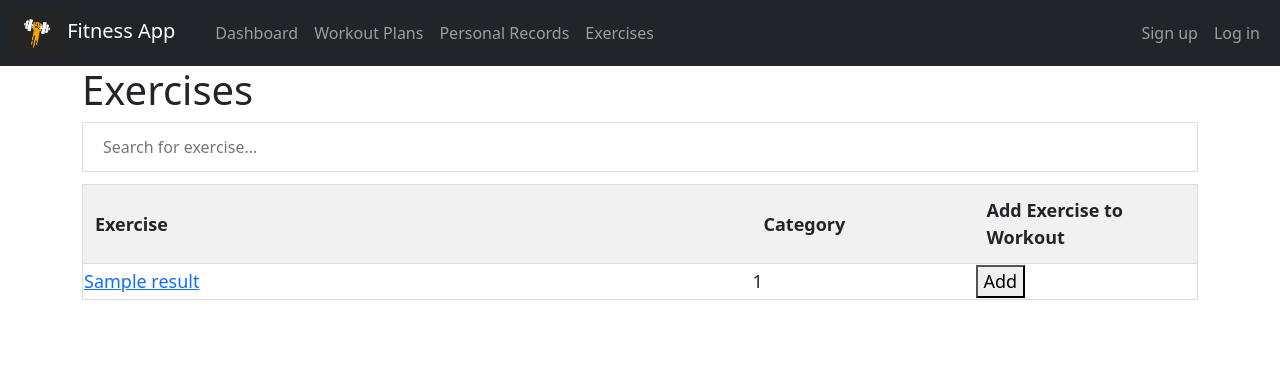
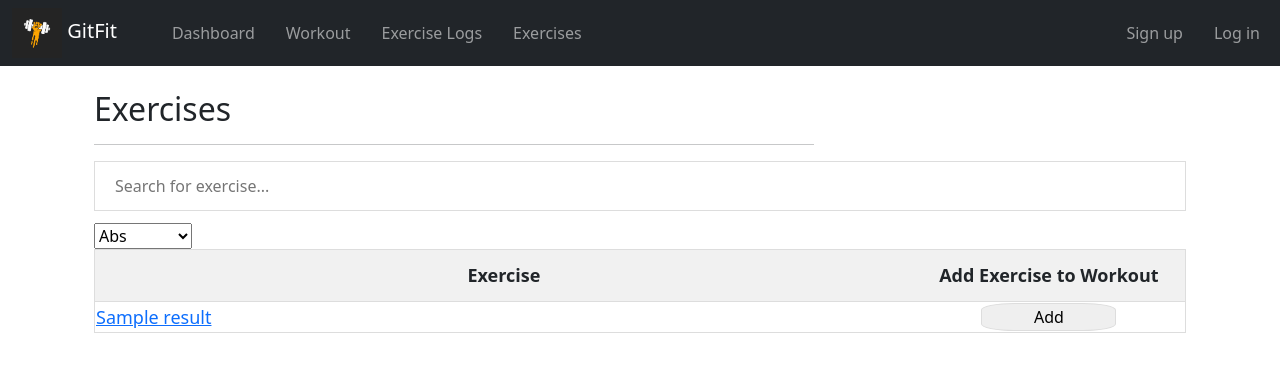
Before and after one commit to vrbrag/Workout-Planner, a Flask app: page /exercises in a window 1280 px wide. Shown: the top 372 px of the page. Run offline with Flask 2, Linux system fonts and the light colour scheme; tables that the repository leaves empty hold one stand-in row (values such as "Sample post"); a database or web service that is not in the repository returns one stand-in record (values such as "Sample title"); data that the repository does not hold is empty; some libraries are stand-ins or nearby versions.

Commit message:
homepage / exercise cat dropdown menu

```diff
--- a/app.py
+++ b/app.py
@@ -147,7 +147,7 @@ def show_all_exercises():
 def show_exercise_info(exercise_id):
     """Show details of exercise"""
 
-    resp = requests.get(f"{BASE_URL}/exercise", params={'language':2})
+    resp = requests.get(f"{BASE_URL}/exercise", params={'language':2, 'limit':232})
     data = resp.json()['results']
 
     res = None
@@ -167,3 +167,11 @@ def show_exercise_info(exercise_id):
 #     print("is this working?")
 #     print(data_exercises[0]['name'])
 #     return render_template('all_exercises.html', data_exercises=data_exercises)
+
+resp = requests.get(f"{BASE_URL}/exercise", params={'language':2, 'limit':232})
+data = resp.json()['results']
+res = None
+for exercise in data:
+    if exercise['id'] == 187:
+        res = exercise
+        print(res)
--- a/static/app.js
+++ b/static/app.js
@@ -4,7 +4,7 @@
 // _____________________________________________________
 // Search Exercises by NAME
 // _____________________________________________________
-function myFunction() {
+function searchExercises() {
    // Declare variables
    let input, filter, table, tr, td, i, txtValue;
    input = document.getElementById("myInput");
--- a/static/stylesheets/style.css
+++ b/static/stylesheets/style.css
@@ -1,3 +1,7 @@
+.nav-item {
+  margin: auto;
+  padding-left: 15px;
+}
 /* =====================================================
 _________________/ *Exercise* Tab /__________________
 ===================================================== */
@@ -27,16 +31,27 @@ _________________/ *Exercise* Tab /__________________
  }
 
  #exercisesTable th, #myTable td {
-   text-align: left; /* Left-align text */
+   text-align: center; /* Left-align text */
    padding: 12px; /* Add padding */
  }
 
  #exercisesTable tr {
    /* Add a bottom border to all table rows */
    border-bottom: 1px solid #ddd;
+   padding: 15px;
  }
 
  #exercisesTable tr.header, #exercisesTable tr:hover {
    /* Add a background color to the table header and on hover */
    background-color: #f1f1f1;
  }
+
+ .add-exercise-btn {
+  /* background-color: rgba(255, 166, 0, 0.37); */
+  border-radius: 25%;
+  border: 1px solid #ddd;
+  margin-left: 25%;
+  width: 50%;
+  display: inline-block;
+  font-size: 16px;
+ }
--- a/templates/all_exercises.html
+++ b/templates/all_exercises.html
@@ -1,28 +1,36 @@
 {% extends 'base.html' %}
 {% block content %}
 
+<div id="main">
+   <div class="container pt-4">
+      <div class="row">
+         <div class="col-sm-8">
+            <h2>Exercises</h2>
+            <hr>
+         </div>
+      </div>
+      <div class="main-content" id="col-sm-12">
 
-<h1>Exercises</h1>
-<!-- <div class="exercises-list">
-   <ul>
-      {% for exercise in data_exercises %}
-      <li class="exercise">
-         <a data-id="{{exercise['id']}}" href="/exercise/{{exercise['id']}}">{{exercise['name']}}</a>
-         <div>
-            <button class="add-exercise-btn" data-id="{{exercise['id']}}">Add to Workout</button>
+         <input type="search" id="myInput" onkeyup="searchExercises()" placeholder="Search for exercise...">
+
+         <div class="search-exercises">
+            <select name="category" id="categoryInput">
+               <option value="10">Abs</option>
+               <option value="8">Arms</option>
+               <option value="12">Back</option>
+               <option value="14">Calves</option>
+               <option value="15">Cardio</option>
+               <option value="11">Chest</option>
+               <option value="9">Legs</option>
+               <option value="13">Shoulders</option>
+            </select>
          </div>
-      </li>
-      {% endfor %}
-   </ul>
-</div> -->
-
-<input type="search" id="myInput" onkeyup="myFunction()" placeholder="Search for exercise...">
 
          <div class="exercises-list">
             <table id="exercisesTable">
                <tr class="header">
                   <th style="width:60%;">Exercise</th>
-         <th style="width:20%;">Category</th>
+                  <th hidden style="width:20%;">Category</th>
                   <th style="width:20%;">Add Exercise to Workout</th>
                </tr>
                {% for exercise in data_exercises %}
@@ -30,7 +38,7 @@
                   <td>
                      <a data-id="{{exercise['id']}}" href="/exercise/{{exercise['id']}}">{{exercise['name']}}</a>
                   </td>
-         <td>
+                  <td hidden>
                      {{exercise['id']}}
                   </td>
                   <td>
@@ -40,6 +48,8 @@
                {% endfor %}
             </table>
          </div>
+      </div>
+   </div>
 
-
+</div>
 {% endblock %}
--- a/templates/base.html
+++ b/templates/base.html
@@ -24,7 +24,7 @@
          <div class="navbar-header">
             <a href="/" class="navbar-brand">
                <img src="/static/images/fitness-icon.jpeg" width="50px" alt="logo">
-               <span class="navbar-brand mb-0 h1">Fitness App</span>
+               <span class="navbar-brand mb-0 h1">GitFit</span>
             </a>
             <!-- make fitness icon clickable -->
             <button class="navbar-toggler" type="button" data-toggle="collapse" data-target="#navbarSupportedContent"
@@ -38,10 +38,10 @@
                   <a class="nav-link" href="/">Dashboard <span class="sr-only"></span></a>
                </li>
                <li class="nav-item">
-                  <a class="nav-link" href="#">Workout Plans</a>
+                  <a class="nav-link" href="#">Workout</a>
                </li>
                <li class="nav-item">
-                  <a class="nav-link" href="#">Personal Records</a>
+                  <a class="nav-link" href="#">Exercise Logs</a>
                </li>
                <li class="nav-item">
                   <a class="nav-link" href="/exercises">Exercises</a>
```
Also changed, not shown: templates/users/home.html (+59 -1 lines). Lines whose indentation alone changed are shown as unchanged.
